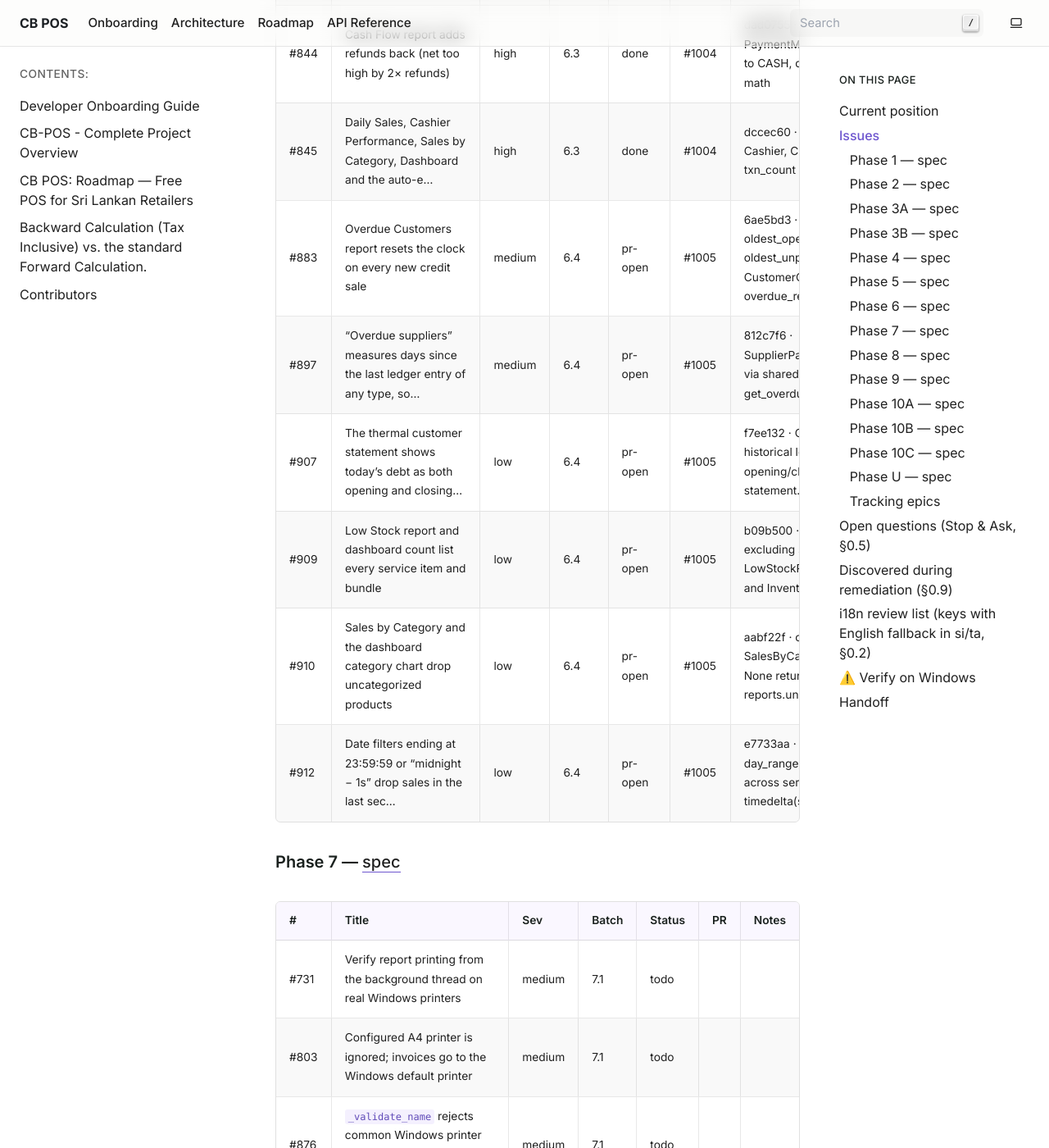
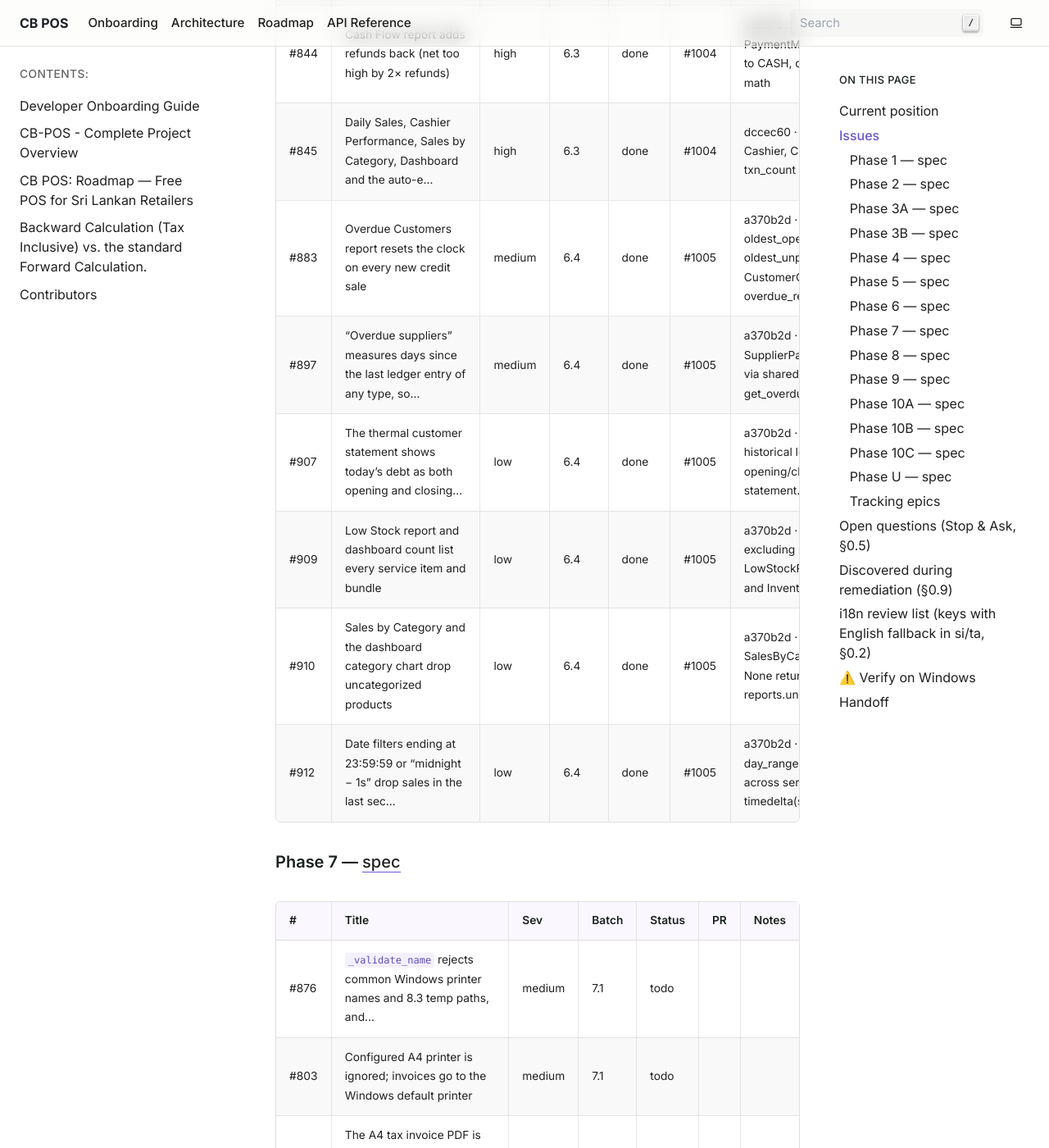
Before and after one commit to HMAHD/CB-POS, a Sphinx documentation site: the page built from docs/remediation/PROGRESS.md, in a window 1280 px wide and 1400 px high, scrolled down 15778 px. Shown: the whole window at 82% size. Built offline with Sphinx 7.4.7, drawn with Linux system fonts in a browser that asks for light colours; pages that are not in the unit, such as notebooks, are missing from menus; some of the changed text lies outside the part shown.

Commit message:
docs(remediation): complete Phase 6 and start Phase 7

```diff
--- a/docs/remediation/PROGRESS.md
+++ b/docs/remediation/PROGRESS.md
@@ -155,20 +155,21 @@ Statuses: `todo` · `in-progress` · `blocked (Q#)` · `pr-open` · `done` (merg
 | #843 | Refunds never appear in the Void/Refund report | high | 6.3 | done | #1004 | 4148a70 · Report queries or_(voided(), refund_documents()), shows negative refund amount, original receipt, approver from AuditLog, Part/Full scope, pure Decimal |
 | #844 | Cash Flow report adds refunds back (net too high by 2× refunds) | high | 6.3 | done | #1004 | dad0755 · Cash flow from SalePayment grouped by PaymentMethodKind, legacy cash-back attributed to CASH, drawer movements reconciled, Decimal math |
 | #845 | Daily Sales, Cashier Performance, Sales by Category, Dashboard and the auto-e… | high | 6.3 | done | #1004 | dccec60 · Unified sale_filters across Daily Sales, Cashier, Category, Dashboard, and Scheduler; txn_count counts non-refunds only; voids excluded |
-| #883 | Overdue Customers report resets the clock on every new credit sale | medium | 6.4 | pr-open | #1005 | 6ae5bd3 · cbpos/core/utils/aging.py oldest_open_charge FIFO matching, oldest_unpaid_charge_date on CustomerCreditService, float removed from overdue_report |
-| #897 | "Overdue suppliers" measures days since the last ledger entry of any type, so… | medium | 6.4 | pr-open | #1005 | 812c7f6 · SupplierPayableService.oldest_unpaid_charge_date via shared oldest_open_charge, FIFO aging in get_overdue_suppliers |
-| #907 | The thermal customer statement shows today's debt as both opening and closing… | low | 6.4 | pr-open | #1005 | f7ee132 · CustomerCreditService.balance_at historical lookup, StatementReceiptBuilder opening/closing derived from period facts, statement.period_range i18n |
-| #909 | Low Stock report and dashboard count list every service item and bundle | low | 6.4 | pr-open | #1005 | b09b500 · ProductService.stock_tracked helper excluding services & bundles applied to LowStockReport, DashboardService, StockService, and InventoryService |
-| #910 | Sales by Category and the dashboard category chart drop uncategorized products | low | 6.4 | pr-open | #1005 | aabf22f · outerjoin(Category) in SalesByCategoryReport and DashboardService, None returned by service and reports.uncategorized translated at presentation |
-| #912 | Date filters ending at 23:59:59 or "midnight − 1s" drop sales in the last sec… | low | 6.4 | pr-open | #1005 | e7733aa · cbpos/core/utils/date_ranges.py with day_range/range_for, half-open date boundaries across services & UI, 23:59:59 & timedelta(seconds=1) eliminated |
+| #883 | Overdue Customers report resets the clock on every new credit sale | medium | 6.4 | done | #1005 | a370b2d · cbpos/core/utils/aging.py oldest_open_charge FIFO matching, oldest_unpaid_charge_date on CustomerCreditService, float removed from overdue_report |
+| #897 | "Overdue suppliers" measures days since the last ledger entry of any type, so… | medium | 6.4 | done | #1005 | a370b2d · SupplierPayableService.oldest_unpaid_charge_date via shared oldest_open_charge, FIFO aging in get_overdue_suppliers |
+| #907 | The thermal customer statement shows today's debt as both opening and closing… | low | 6.4 | done | #1005 | a370b2d · CustomerCreditService.balance_at historical lookup, StatementReceiptBuilder opening/closing derived from period facts, statement.period_range i18n |
+| #909 | Low Stock report and dashboard count list every service item and bundle | low | 6.4 | done | #1005 | a370b2d · ProductService.stock_tracked helper excluding services & bundles applied to LowStockReport, DashboardService, StockService, and InventoryService |
+| #910 | Sales by Category and the dashboard category chart drop uncategorized products | low | 6.4 | done | #1005 | a370b2d · outerjoin(Category) in SalesByCategoryReport and DashboardService, None returned by service and reports.uncategorized translated at presentation |
+| #912 | Date filters ending at 23:59:59 or "midnight − 1s" drop sales in the last sec… | low | 6.4 | done | #1005 | a370b2d · cbpos/core/utils/date_ranges.py with day_range/range_for, half-open date boundaries across services & UI, 23:59:59 & timedelta(seconds=1) eliminated |
 
 ### Phase 7 — [spec](phases/phase-07-printing-i18n-hardware.md)
 
 | # | Title | Sev | Batch | Status | PR | Notes |
 |---|---|---|---|---|---|---|
+| #876 | `_validate_name` rejects common Windows printer names and 8.3 temp paths, and… | medium | 7.1 | todo | | |
+| #803 | Configured A4 printer is ignored; invoices go to the Windows default printer | medium | 7.1 | todo | | |
+| #879 | The A4 tax invoice PDF is built synchronously on the UI thread inside checkout | medium | 7.1 | todo | | |
 | #731 | Verify report printing from the background thread on real Windows printers | medium | 7.1 | todo | | |
-| #803 | Configured A4 printer is ignored; invoices go to the Windows default printer | medium | 7.1 | todo | | |
-| #876 | `_validate_name` rejects common Windows printer names and 8.3 temp paths, and… | medium | 7.1 | todo | | |
 | #840 | Product labels print without a barcode, because python-escpos rejects CODE128… | high | 7.2 | todo | | |
 | #877 | Sinhala/Tamil lines that the builders don't wrap (shop address, customer name… | medium | 7.2 | todo | | |
 | #878 | The receipt's CODE39 invoice barcode is wider than the paper at python-escpos… | medium | 7.2 | todo | | |
@@ -179,7 +180,6 @@ Statuses: `todo` · `in-progress` · `blocked (Q#)` · `pr-open` · `done` (merg
 | #805 | Thermal receipts always print English item names, whatever the receipt language | medium | 7.4 | todo | | |
 | #806 | Report PDF export cannot render Sinhala/Tamil (Helvetica only) | medium | 7.4 | todo | | |
 | #807 | Hard-coded English: crash dialog, daily report email, and 16 missing Tamil keys | low | 7.4 | todo | | |
-| #879 | The A4 tax invoice PDF is built synchronously on the UI thread inside checkout | medium | 7.4 | todo | | |
 
 ### Phase 8 — [spec](phases/phase-08-release-legal-docs.md)
 
@@ -303,6 +303,7 @@ Statuses: `todo` · `in-progress` · `blocked (Q#)` · `pr-open` · `done` (merg
 | Issue | What to verify | Result |
 |---|---|---|
 | #911 | Physical thermal print of duplicate receipt (SalesReceiptBuilder & RefundReceiptBuilder duplicate markers) | pending |
+| #731 | Real printer matrix (58mm, 80mm, A4, Microsoft Print to PDF) with Inventory Valuation & Tax Filing Summary | pending |
 
 ## Handoff
-Phase 6, Batch 6.4 (Aging, statements and coverage: #912, #883, #897, #907, #909, #910) completed on branch fix/p6-b4-aging-statements-coverage. All 6 issues committed and pushed; Phase 6 Exit Gate reconciliation test (tests/domain/test_report_reconciliation.py) passing down to the cent; accountant review packet generated (docs/remediation/artifacts/phase-6-accountant-review/); Decision D26 recorded; Q2 marked resolved. PR #1005 prepared for review and merge. Ready for Phase 6 merge and Phase 7 preflight upon approval.
+Phase 6 complete (PR #1005 merged, SHA a370b2d). All Phase 6 issues closed. Starting Phase 7, Batch 7.1 (Printer selection and output transport: #876, #803, #879, #731) on branch fix/p7-b1-printer-selection-transport.
```
Also changed, not shown: other parts of docs/remediation/PROGRESS.md (+1 -1 lines).
